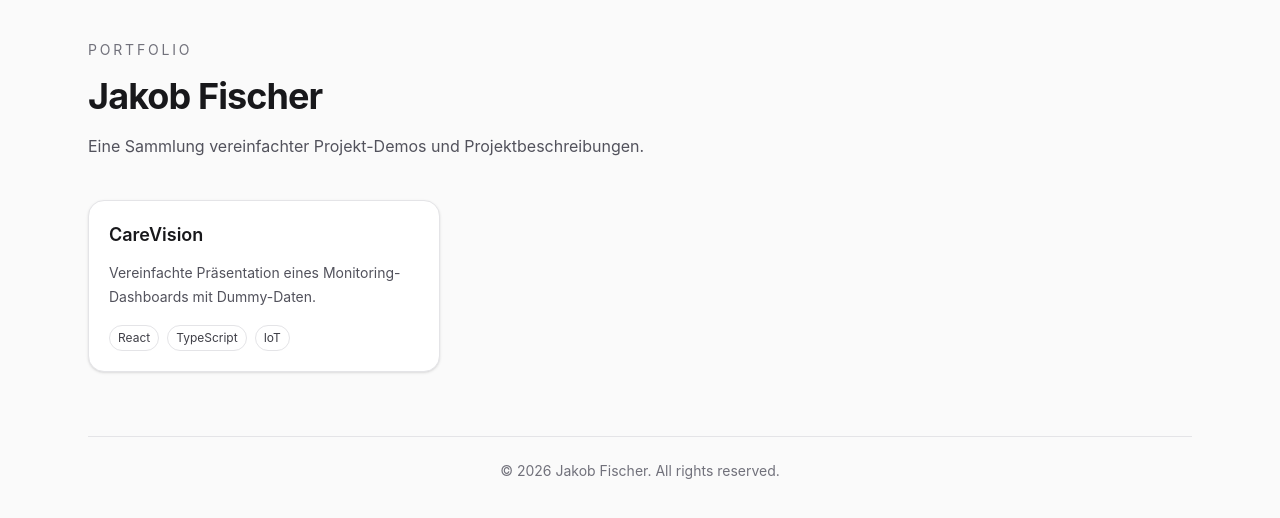
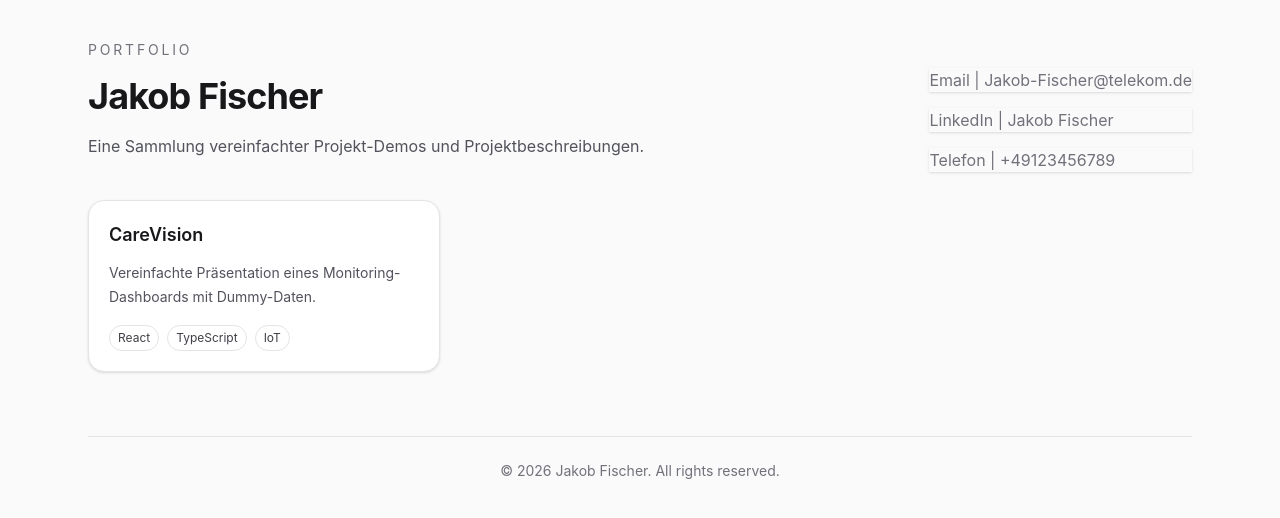
Before and after one commit to JakobFischer2574/portfolio, a React (Vite) app: page / in a window 1280 px wide. Shown: the top 518 px of the page. Built offline with nearby package versions, Linux system fonts and the light colour scheme.

Commit message:
Refactor header layout and improve contact links in App component; update ProjectCard styles

```diff
--- a/src/App.tsx
+++ b/src/App.tsx
@@ -1,7 +1,7 @@
-import { useMemo, useState } from "react";
+import {useMemo, useState} from "react";
 import ProjectGrid from "./components/portfolio/ProjectGrid";
 import ProjectShell from "./components/portfolio/ProjectShell";
-import { loadProjects } from "./lib/loadProjects";
+import {loadProjects} from "./lib/loadProjects";
 
 export default function App() {
     const projects = useMemo(() => loadProjects(), []);
@@ -13,7 +13,9 @@ export default function App() {
     return (
         <div className="min-h-screen bg-zinc-50 text-zinc-900 dark:bg-zinc-950 dark:text-zinc-100">
             <div className="mx-auto max-w-6xl px-6 py-10">
-                <header className="mb-10 space-y-4">
+                <header className="flex flex-row">
+                    {/*Right Header*/}
+                    <div className="mb-10 space-y-4 ">
                         <p className="text-sm uppercase tracking-[0.2em] text-zinc-500">
                             Portfolio
                         </p>
@@ -23,10 +25,58 @@ export default function App() {
                         <p className="max-w-2xl text-base leading-7 text-zinc-600 dark:text-zinc-400">
                             Eine Sammlung vereinfachter Projekt-Demos und Projektbeschreibungen.
                         </p>
+
+                    </div>
+                    {/*Left Header*/}
+                    <div className="flex flex-2 items-center justify-end">
+                        {/*Kontakt*/}
+                        <div className="flex flex-col gap-4">
+                            <a
+                                href="mailto:Jakob-Fischer@telekom.de"
+                                className="
+                                text-left
+                                text-zinc-500 dark:text-zinc-700
+                                shadow-sm
+                                transition-all duration-200
+                                hover:shadow-lg
+                                hover:text-zinc-500 dark:hover:text-zinc-600
+                                ">
+                                Email | Jakob-Fischer@telekom.de
+                            </a>
+                            <a
+                                href="https://www.linkedin.com/in/jakob-fischer-74b6a8330/"
+                                className="
+                                text-left
+                                text-zinc-500 dark:text-zinc-700
+                                shadow-sm
+                                transition-all duration-200
+                                hover:shadow-lg
+                                hover:text-zinc-500 dark:hover:text-zinc-600
+                                ">
+                                LinkedIn | Jakob Fischer
+                            </a>
+                            {/*Tel*/}
+                            <a
+                                href="tel:+49123456789"
+                                className="
+                                text-left
+                                text-zinc-500 dark:text-zinc-700
+                                shadow-sm
+                                transition-all duration-200
+                                hover:shadow-lg
+                                hover:text-zinc-500 dark:hover:text-zinc-600
+                                ">
+                                Telefon | +49123456789
+                            </a>
+
+
+                        </div>
+
+                    </div>
                 </header>
 
                 {!selectedProject ? (
-                    <ProjectGrid projects={projects} onOpen={setSelectedSlug} />
+                    <ProjectGrid projects={projects} onOpen={setSelectedSlug}/>
                 ) : (
                     <div className="space-y-6">
                         <button
@@ -46,7 +96,8 @@ export default function App() {
                 )}
 
                 {/* Footer */}
-                <div className="mt-16 border-t border-zinc-200 pt-6 text-center text-sm text-zinc-500 dark:border-zinc-800">
+                <div
+                    className="mt-16 border-t border-zinc-200 pt-6 text-center text-sm text-zinc-500 dark:border-zinc-800">
                     © {new Date().getFullYear()} Jakob Fischer. All rights reserved.
                 </div>
 
--- a/src/components/portfolio/ProjectCard.tsx
+++ b/src/components/portfolio/ProjectCard.tsx
@@ -9,7 +9,7 @@ export default function ProjectCard({ meta, onOpen }: Props) {
     return (
         <button
             onClick={() => onOpen(meta.slug)}
-            className="group w-full rounded-2xl border border-zinc-200 bg-white p-5 text-left shadow-sm transition hover:-translate-y-1 hover:shadow-md dark:border-zinc-800 dark:bg-zinc-900"
+            className="group w-full rounded-2xl border border-zinc-200 bg-white p-5 text-left shadow-sm transition hover:-translate-y-1 hover:shadow-md dark:border-zinc-800 dark:bg-zinc-900 hover:border-zinc-300 dark:hover:border-zinc-700"
         >
             <div className="mb-3 flex items-start justify-between gap-3">
                 <h3 className="text-lg font-semibold text-zinc-900 dark:text-zinc-100">
```
Lines whose indentation alone changed are shown as unchanged.
